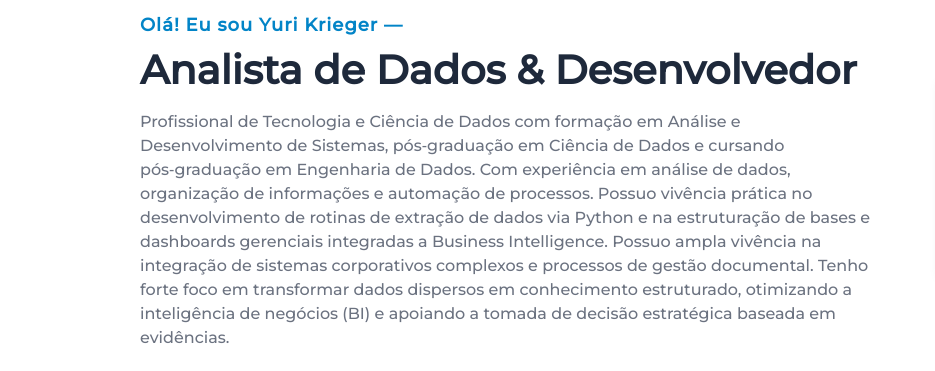
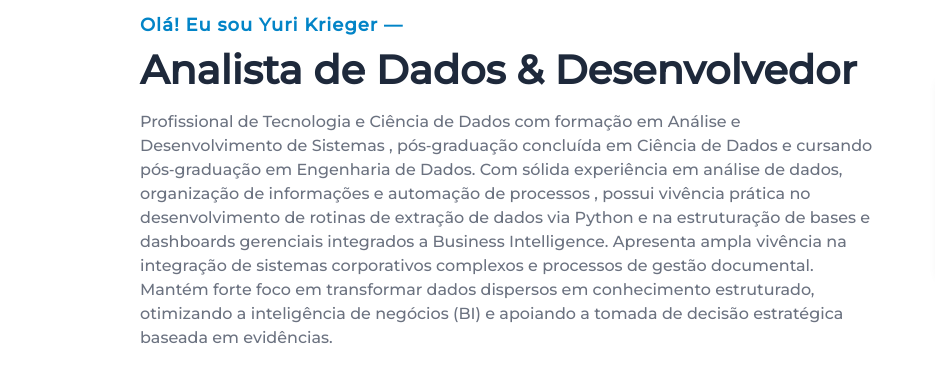
Before and after one commit to yurikrieger/Site-Portfolio, a plain HTML site: page index.html in a window 1280 px wide. Shown: the part 207-578 px from the top of the page, 0-935 px from the left. Drawn offline with Linux system fonts and the light colour scheme.

Commit message:
Update index.html

```diff
--- a/index.html
+++ b/index.html
@@ -44,8 +44,7 @@
           <h3><span>Olá! Eu sou Yuri Krieger —</span></h3>
           <h1>Analista de Dados & Desenvolvedor</h1>
           <p>
-            Profissional de Tecnologia e Ciência de Dados com formação em Análise e Desenvolvimento de Sistemas, pós‑graduação em Ciência de Dados e cursando pós‑graduação em Engenharia de Dados. Com experiência em análise de dados, organização de informações e automação de processos. Possuo vivência prática no desenvolvimento de rotinas de extração de dados via Python e na estruturação de bases e dashboards gerenciais integradas a Business Intelligence. Possuo ampla vivência na integração de sistemas corporativos complexos e processos de gestão documental.
-Tenho forte foco em transformar dados dispersos em conhecimento estruturado, otimizando a inteligência de negócios (BI) e apoiando a tomada de decisão estratégica baseada em evidências.
+            Profissional de Tecnologia e Ciência de Dados com formação em Análise e Desenvolvimento de Sistemas , pós‑graduação concluída em Ciência de Dados e cursando pós‑graduação em Engenharia de Dados. Com sólida experiência em análise de dados, organização de informações e automação de processos , possui vivência prática no desenvolvimento de rotinas de extração de dados via Python e na estruturação de bases e dashboards gerenciais integrados a Business Intelligence. Apresenta ampla vivência na integração de sistemas corporativos complexos e processos de gestão documental. Mantém forte foco em transformar dados dispersos em conhecimento estruturado, otimizando a inteligência de negócios (BI) e apoiando a tomada de decisão estratégica baseada em evidências.
           </p>
           <a class="about_btn" href="mailto:yurikriegers@gmail.com">
             <button><i class="fa fa-briefcase"></i> Contrate-me</button>
```
